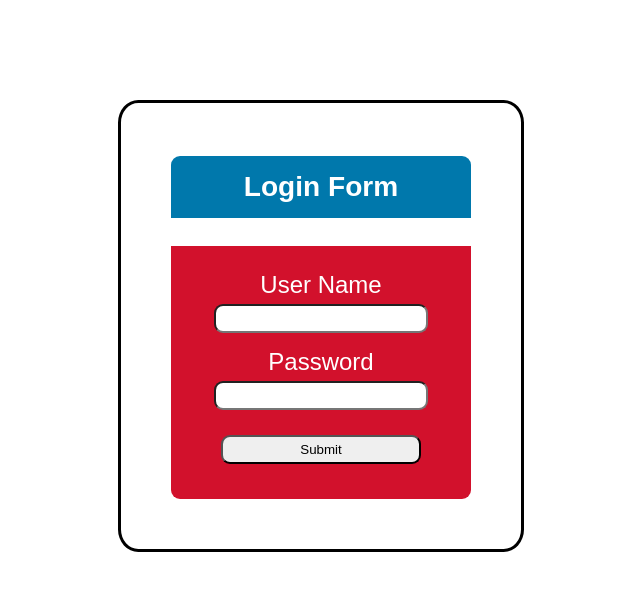
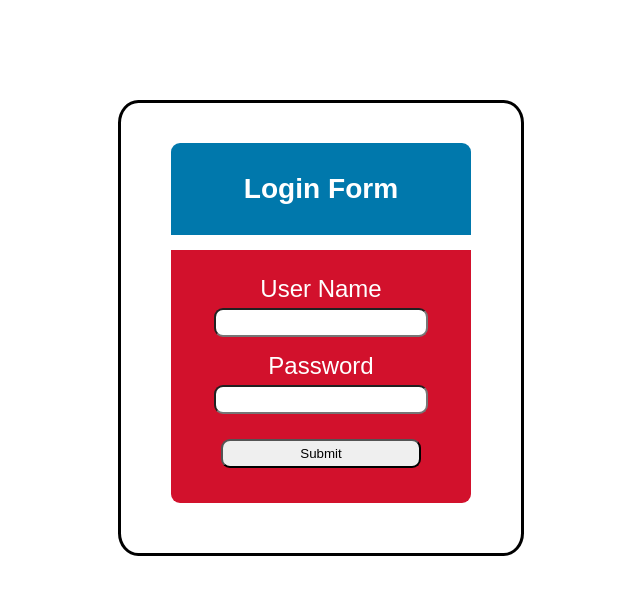
Before and after one commit to VikramAnkathi/TemperatureLogs, a FastAPI app: page /login/ in a window 1280 px wide. Shown: the top 595 px of the page, without its empty margins (390-1030 px from the left). Run offline with FastAPI, Linux system fonts and the light colour scheme.

Commit message:
css changes

```diff
--- a/app/static/style.css
+++ b/app/static/style.css
@@ -26,7 +26,8 @@
 }
 
 #loginhead {
-    padding: 15px;
+    padding: 30px;
+    margin: 15px 0;
     text-align: center;
     color: white;
     background-color: #0078AC;
```
